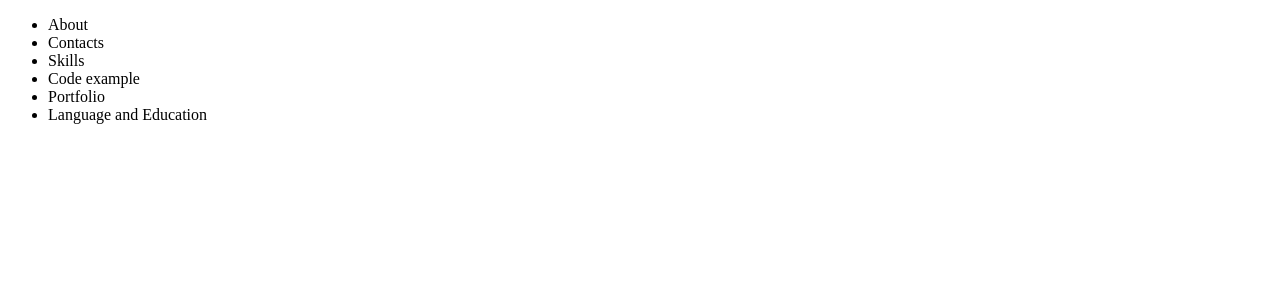
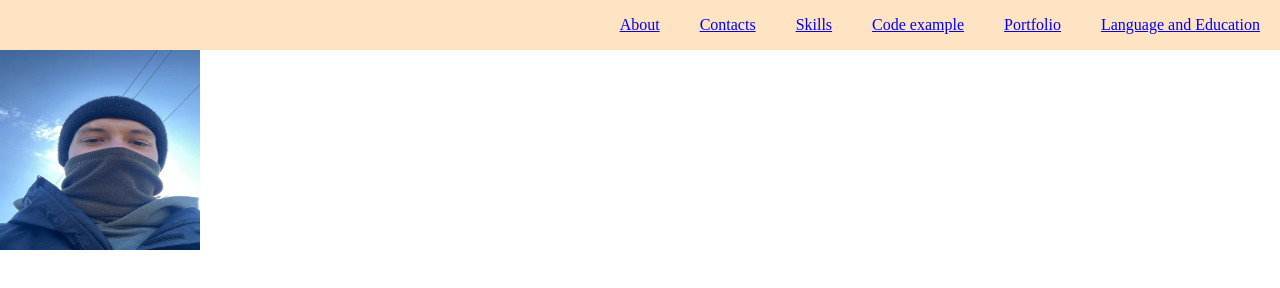
Before and after one commit to vityacasf/rsschool-cv, a plain HTML site: page index.html in a window 1280 px wide. Drawn offline with Linux system fonts and the light colour scheme.

Commit message:
feat: add basic layout

```diff
--- a/index.html
+++ b/index.html
@@ -4,22 +4,24 @@
     <meta charset="UTF-8">
     <meta name="viewport" content="width=device-width, initial-scale=1.0">
     <title>Document</title>
+    <link rel="stylesheet" href="/rsschool-cv/style.css">
 </head>
 <body>
-    <header>
-        <nav>
-            <ul>
-                <li>About</li>
-                <li>Contacts</li>
-                <li>Skills</li>
-                <li>Code example</li>
-                <li>Portfolio</li>
-                <li>Language and Education</li>
+    <header class="header">
+
+        <nav class="nav">
+            <ul class="nav-list">
+                <li class="nav-item"><a href="#about" class="nav-link">About</a></li>
+                <li class="nav-item"><a href="#contacts" class="nav-link">Contacts</a></li>
+                <li class="nav-item"><a href="#skills" class="nav-link">Skills</a></li>
+                <li class="nav-item"><a href="#code-example" class="nav-link">Code example</a></li>
+                <li class="nav-item"><a href="#portfolio" class="nav-link">Portfolio</a></li>
+                <li class="nav-item"><a href="#education" class="nav-link">Language and Education</a></li>
             </ul>
         </nav>
     </header>
     <main>
-
+        <img src="assets/img/avatar.jpeg" alt="My Avatar" class="my-avatar">
     </main>
     <footer>
 
--- a/style.css
+++ b/style.css
@@ -0,0 +1,29 @@
+* {
+    box-sizing: border-box;
+    margin: 0;
+    padding: 0;
+}
+
+body {
+    margin: 0;
+}
+.my-avatar {
+    width: 200px;
+    height: 200px;
+}
+
+.header{
+    background-color: bisque;
+}
+
+.nav-list {
+    display: flex;
+    justify-content: flex-end;
+    align-items: center;
+    list-style: none;
+}
+
+.nav-link {
+    padding: 0 20px;
+    line-height: 50px;
+}
```
Also changed, not shown: assets/cwdel.html (deleted), assets/img/avatar.jpeg (added).
